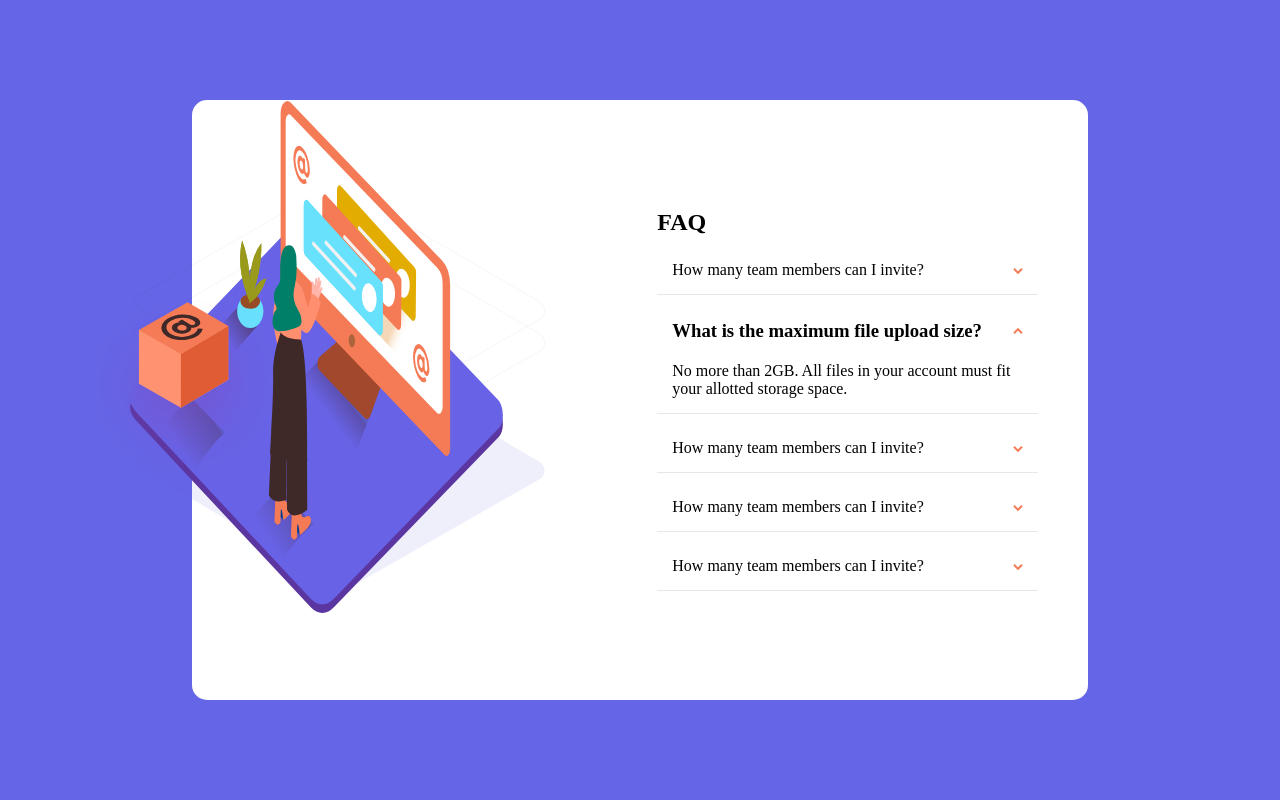
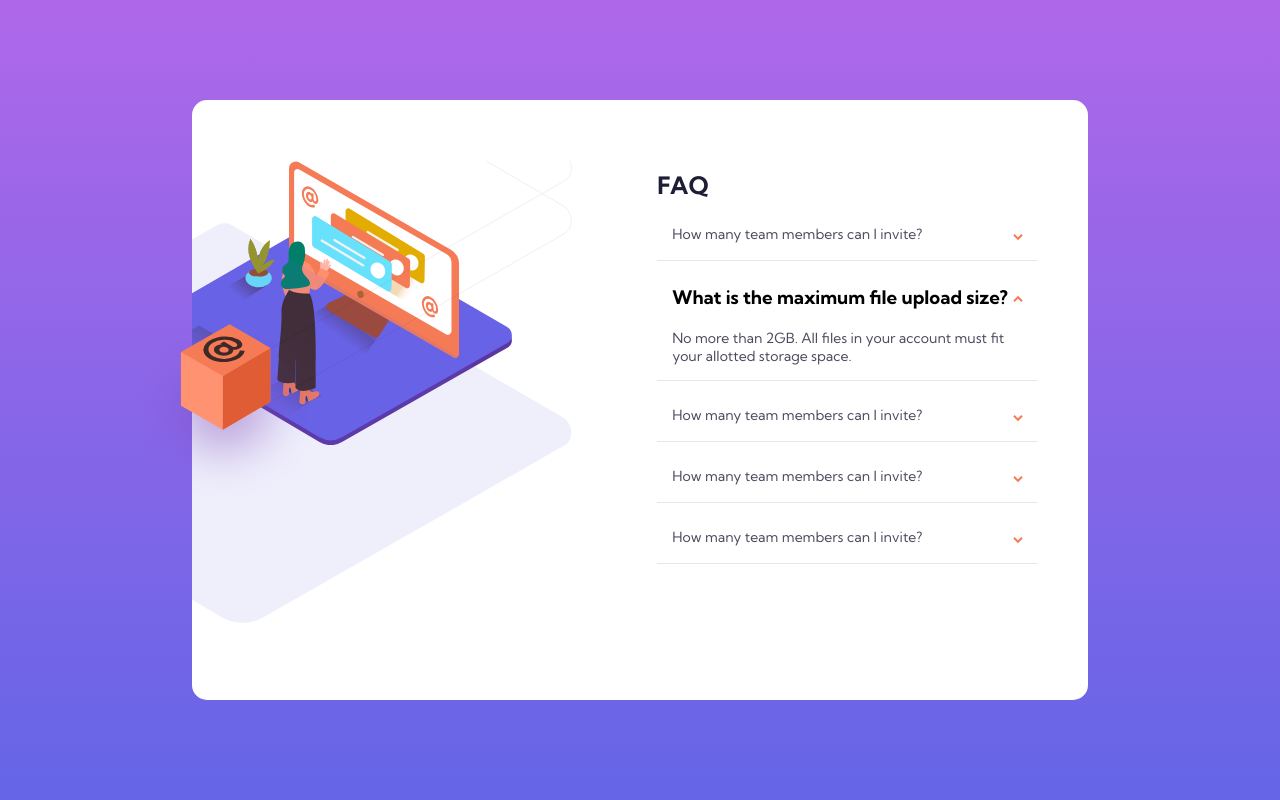
Before and after one commit to 0xAckerMan/TheJitu-Tasks, a PHP site: page / in a window 1280 px wide. Run offline with PHP 8.4, Linux system fonts and the light colour scheme.

Commit message:
Feat: All added updates

```diff
--- a/WK1-Assessment/Time-Tracker/index.html
+++ b/WK1-Assessment/Time-Tracker/index.html
@@ -21,9 +21,9 @@
                     </div>
                 </div>
                 <div class="one-lower">
-                    <p>Daily</p>
+                    <p id="gray">Daily</p>
                     <p>Weekly</p>
-                    <p>Monthly</p>
+                    <p id="gray">Monthly</p>
                 </div>
             </div>
             <div class="two">
--- a/WK1-Assessment/faq-accordion-card-main/index.html
+++ b/WK1-Assessment/faq-accordion-card-main/index.html
@@ -12,7 +12,7 @@
         <div class="content">
             <div class="content-left">
                 <div class="big-pic">
-                    <img src="images/illustration-woman-online-desktop.svg" alt="">
+                    <!-- <img src="images/illustration-woman-online-desktop.svg" alt=""> -->
                 </div>
 
             </div>
@@ -37,7 +37,7 @@
                             <img src="images/icon-arrow-down.svg" alt="">
                         </div>
                     </div>
-                    <div class="p-two">
+                    <div class="p-two" style="color: hsl(237, 12%, 33%);;">
                         <p>No more than 2GB. All files in your account must fit your allotted storage space.</p>
                     </div>
                 </div>
--- a/WK1-Assessment/faq-accordion-card-main/main.css
+++ b/WK1-Assessment/faq-accordion-card-main/main.css
@@ -1,12 +1,16 @@
+@import url('https://fonts.googleapis.com/css2?family=Kumbh+Sans:wght@400;700&display=swap');
+
 * {
     padding: 0;
     margin: 0;
 }
 
 .container{
+    font-family: 'Kumbh Sans', sans-serif;
     width: 100%;
     height: 100vh;
-    background-color: hsl(240, 73%, 65%);
+    /* background-color: hsl(240, 73%, 65%); */
+    background: linear-gradient(hsl(273, 75%, 66%), hsl(240, 73%, 65%));
     display: flex;
     justify-content: center;
     align-items: center;
@@ -24,13 +28,19 @@
 
 .content-left{
     display: flex;
-    background: url(images/bg-pattern-desktop.svg);
-    background-repeat: no-repeat;
+    background: url(images/bg-pattern-desktop.svg),
+                url(images/illustration-woman-online-desktop.svg);
+    background-size: 680px, 90%;
+    background-repeat: no-repeat, no-repeat;
+    background-position-x: -300px, -54px;
+    background-position-y: -203px, top;
+    /* background-repeat: no-repeat;
     background-position: left;
-    background-size: 40%;
+    background-size: 40%; */
     width: 60%;
     position: relative;
-    height: 100%;
+    height: 88%;
+    margin-bottom: -50px;
 }
 
 .big-pic{
@@ -54,8 +64,8 @@
     content: url(images/illustration-box-desktop.svg);
 
     position: absolute;
-    top: 35%;
-    left: -10%;
+    top: 32%;
+    left: -40%;
 }
 
 
@@ -67,6 +77,17 @@
     /* background-color: aqua; */
     margin: 30px;
     width: 55%;
+    height: 80%;
+    padding-top: 40px;
+
+}
+.content-right p{
+    font-size: 14px;
+}
+
+h2{
+    color: hsl(238, 29%, 16%);
+    font-weight: 700;
 }
 
 .one{
@@ -74,6 +95,10 @@
     justify-content: space-between;
     border-bottom: 1px solid hsl(240, 5%, 91%);
     padding: 15px;
+}
+
+.t-one{
+    color: hsl(237, 12%, 33%);
 }
 
 .two{
```
Also changed, not shown: WK1-Assessment/Time-Tracker/main.css (+17 -0 lines), WK1-Assessment/news-homepage-main/index.html (+6 -6 lines), WK1-Assessment/news-homepage-main/main.css (+16 -3 lines).
